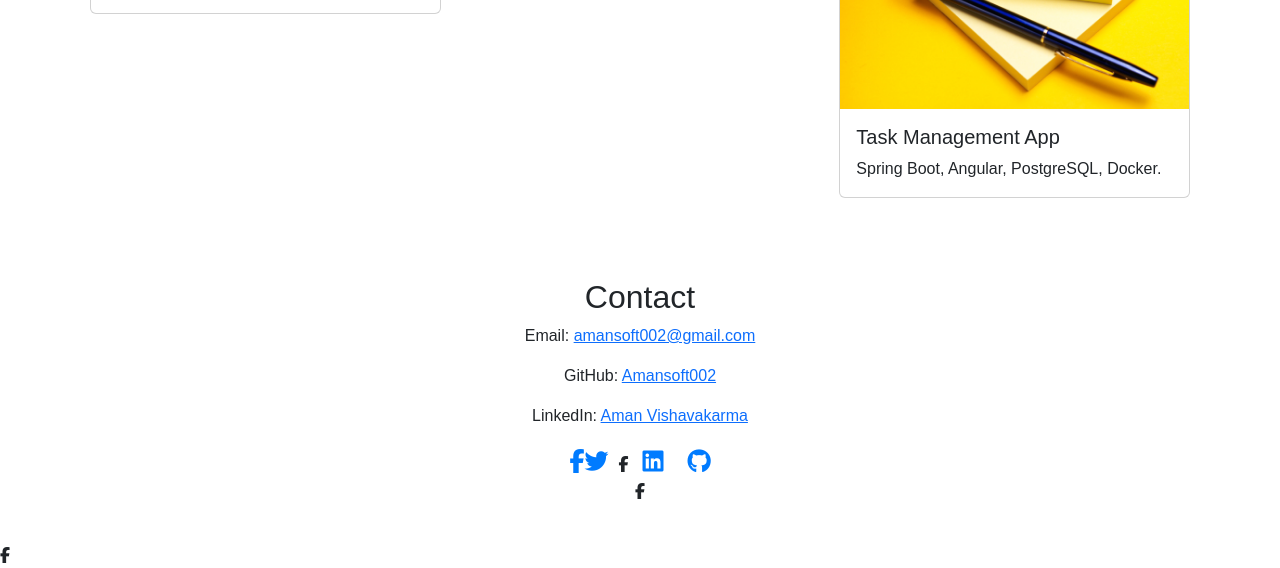
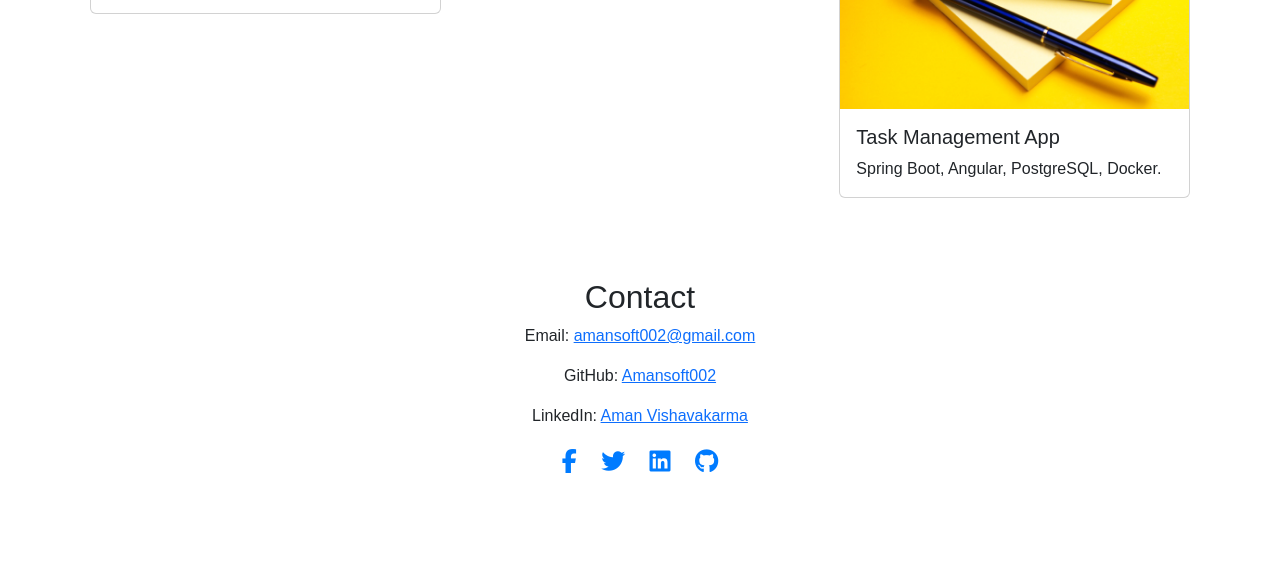
Before and after one commit to amanv8081/java-portfolio, a website: page index.html in a window 1280 px wide. Shown: the part 778-1346 px from the top of the page. After the commit the page ends 1298 px from the top, so only its background shows below. Drawn offline with nearby package versions, Linux system fonts and the light colour scheme.

Commit message:
Update index.html

```diff
--- a/index.html
+++ b/index.html
@@ -90,7 +90,7 @@
         <p>GitHub: <a href="https://github.com/Amansoft002">Amansoft002</a></p>
         <p>LinkedIn: <a href="https://www.linkedin.com/in/aman-vishavakarma-609310289/">Aman Vishavakarma </a></p>
         <div class="social-icons">
-            <a href="#" target="_blank"><i class="fa fa-facebook" aria-hidden="true"title="Facebook" style=" font-color: red;></i></a>
+            <a href="#" target="_blank"><i class="fa fa-facebook" aria-hidden="true"title="Facebook"></i></a>
             <a href="https://x.com/Vishwak705" target="_blank"><i class="fa fa-twitter" aria-hidden="true"title="Twitter"></i></a>
             <a href="https://www.linkedin.com/in/aman-vishavakarma-609310289/" target="_blank"><i class="fa fa-linkedin-square" aria-hidden="true"title="Linkedin"></i></a>
             <a href="a https://github.com/Amansoft002" target="_blank"><i class="fa fa-github" aria-hidden="true" title="GitHub" ></i></a>
```
